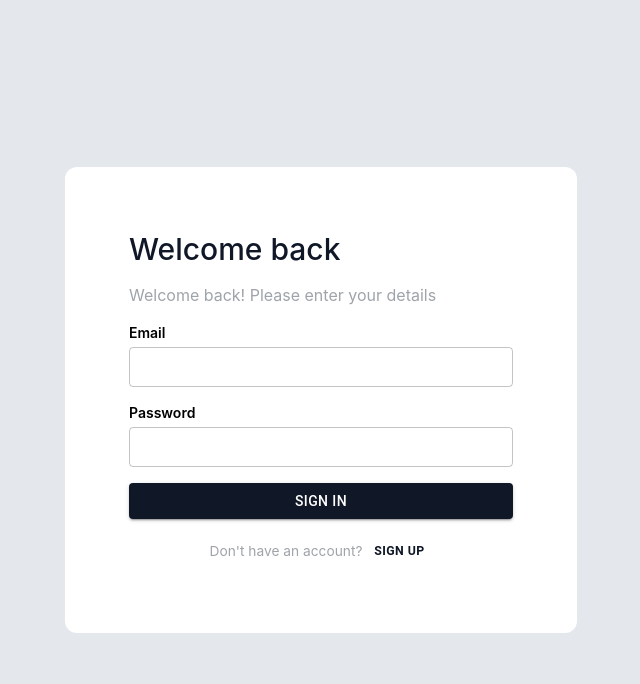
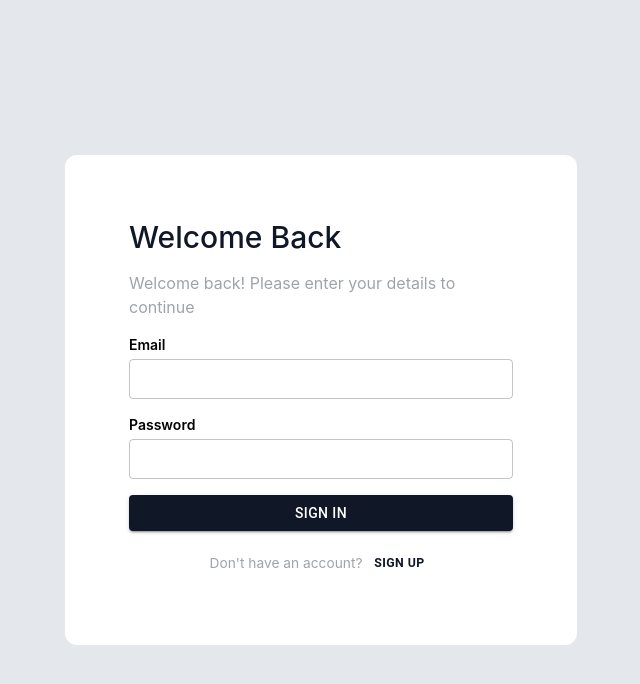
Before and after one commit to nithindaniel1/CONQUEROR-23-, a React (Create React App) app in the folder doctor_appointment/: page /login in a window 1280 px wide. Shown: the top 684 px of the page, without its empty margins (319-959 px from the left). Built offline with nearby package versions, Linux system fonts and the light colour scheme.

Commit message:
added some ui changes

```diff
--- a/doctor_appointment/src/ui/pages/login_page.jsx
+++ b/doctor_appointment/src/ui/pages/login_page.jsx
@@ -7,8 +7,8 @@ function LoginPage() {
     <main className='bg-disabled min-h-screen flex justify-center items-center'>
       <div className='rounded-xl bg-white w-[40%] flex justify-center items-center flex-col space-y-4 p-16'>
         <div className='w-[100%] space-y-4'>
-          <h1 className='font-[500] text-primary text-3xl'>Welcome back</h1>
-          <h1 className='text-secondary mt-2'>Welcome back! Please enter your details</h1>
+          <h1 className='font-[500] text-primary text-3xl'>Welcome Back</h1>
+          <h1 className='text-secondary mt-2'>Welcome back! Please enter your details to continue</h1>
           <div className='space-y-1 flex flex-col'>
             <label htmlFor="email" className='text-sm font-semibold'>Email</label>
             <TextField id='email' variant="outlined" type="email" size='small' />
```
